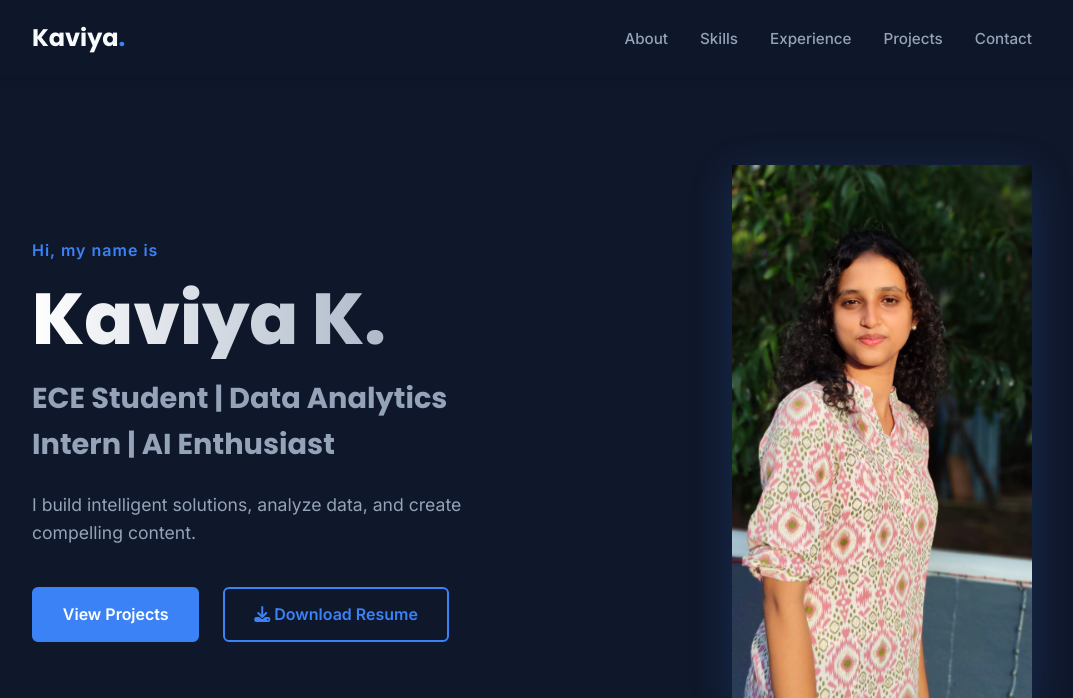
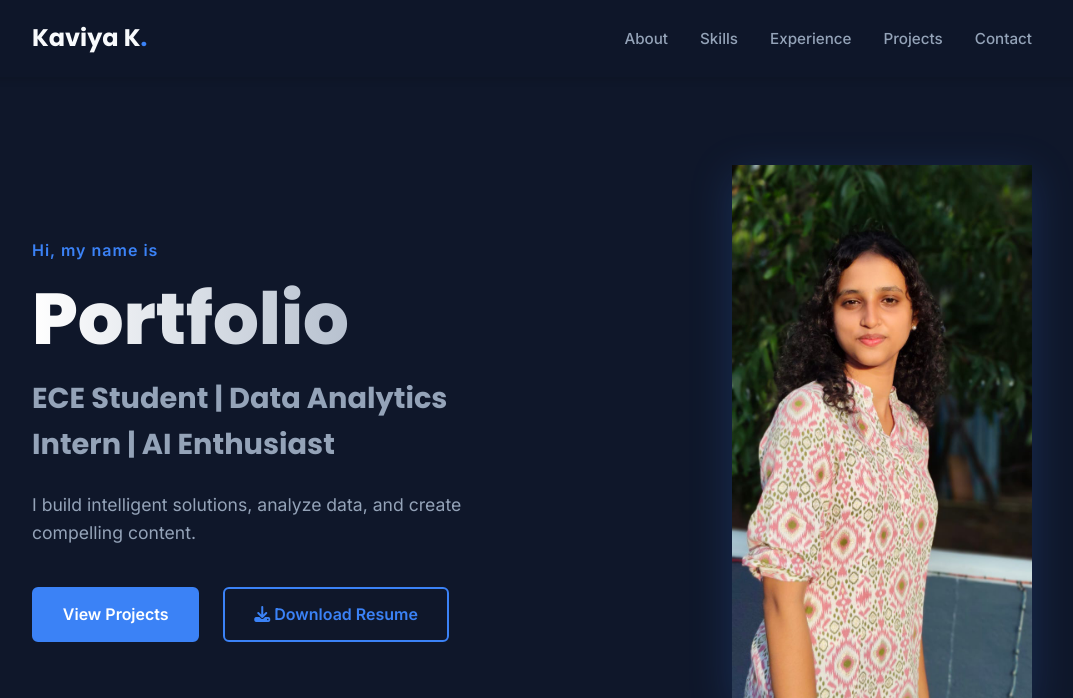
Before and after one commit to Kaviya71/Porfolio, a Flask app: page / in a window 1280 px wide. Shown: the top 698 px of the page, without its empty margins (108-1181 px from the left). Run offline with Flask 3, Linux system fonts and the light colour scheme.

Commit message:
Update navbar logo to Kaviya K.

```diff
--- a/templates/index.html
+++ b/templates/index.html
@@ -25,7 +25,7 @@
     <!-- Fixed Navigation Bar -->
     <nav class="navbar">
         <div class="nav-content">
-            <a href="#hero" class="logo">Kaviya<span>.</span></a>
+            <a href="#hero" class="logo">Kaviya K<span>.</span></a>
             <ul class="nav-links">
                 <li><a href="#about">About</a></li>
                 <li><a href="#skills">Skills</a></li>
@@ -41,7 +41,7 @@
         <div class="hero-container">
             <div class="hero-content">
                 <p class="greeting">Hi, my name is</p>
-                <h1 class="name">Kaviya K.</h1>
+                <h1 class="name">Portfolio</h1>
                 <h2 class="role">ECE Student | Data Analytics Intern | AI Enthusiast</h2>
                 <p class="hero-desc">I build intelligent solutions, analyze data, and create compelling content.</p>
                 <div class="hero-buttons">
```
